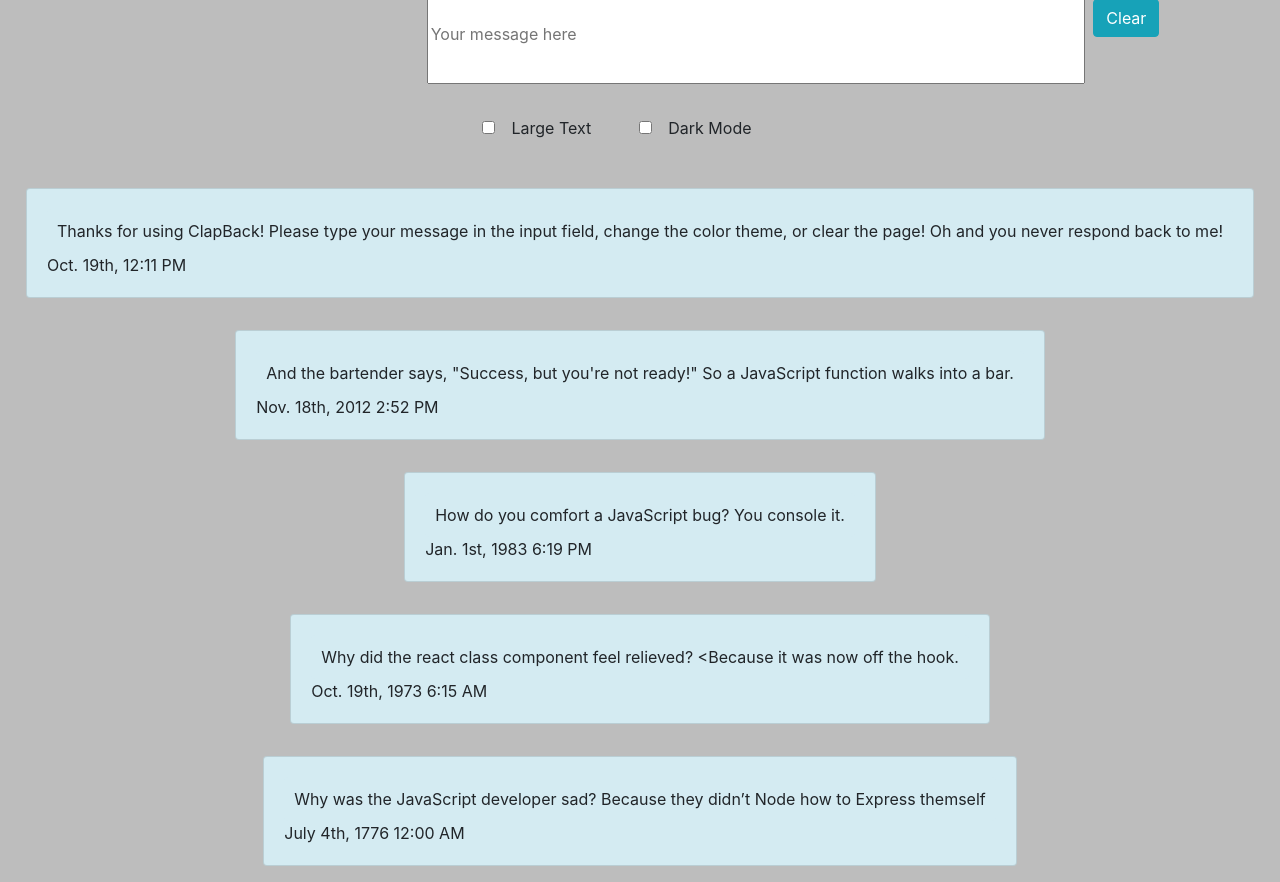
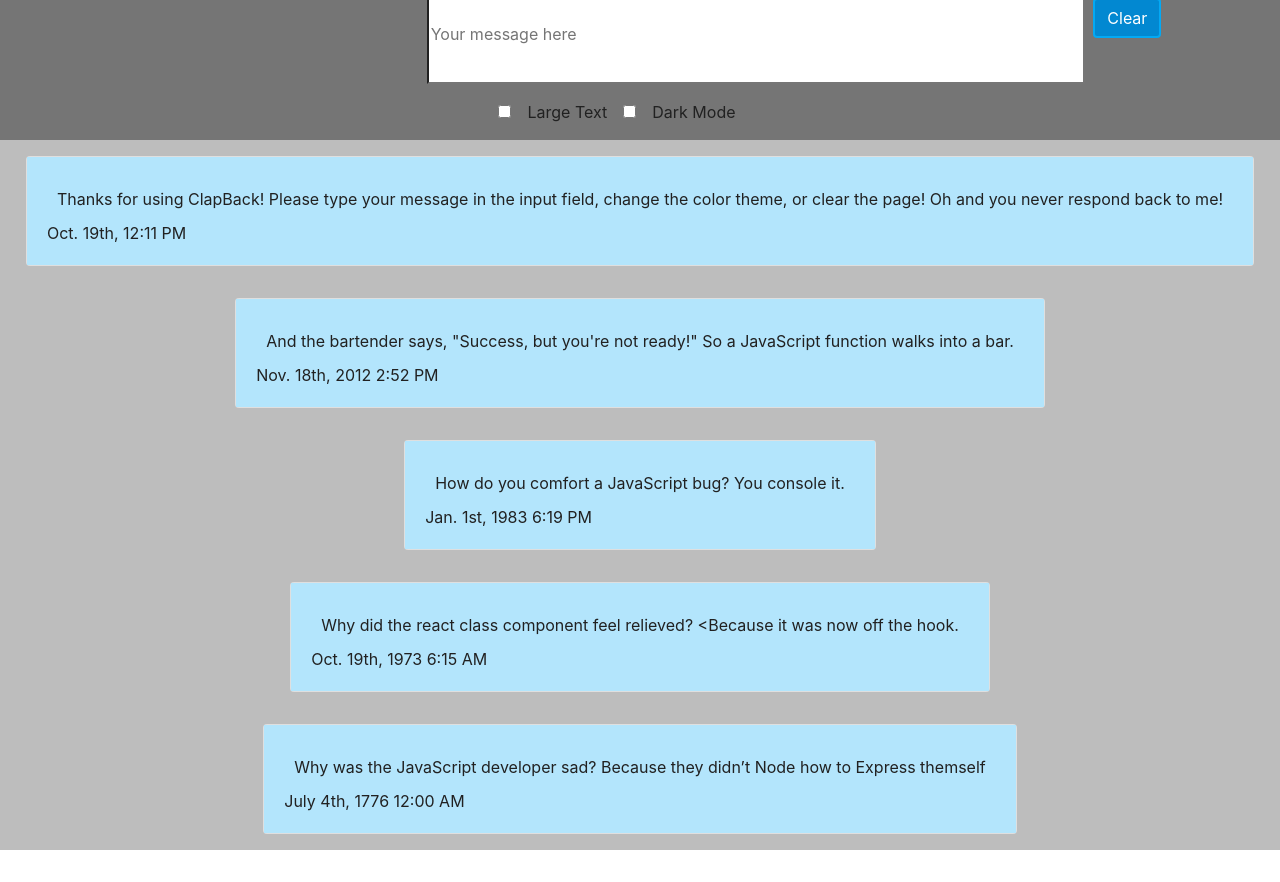
Before and after one commit to nss-evening-cohort-10/chatty-group-project-pond-frogs, a website built with webpack: page src/index.html in a window 1280 px wide. Shown: the part 48-930 px from the top of the page. After the commit the page ends 898 px from the top, so only its background shows below. Built offline with nearby package versions, Linux system fonts and the light colour scheme.

Commit message:
color themes working

```diff
--- a/src/index.html
+++ b/src/index.html
@@ -8,9 +8,9 @@
 </head>
 <body>
 
-<main id="appRoot">
+<main id="appRoot" class="theme-light">
     <div class="app-container">
-        <nav id="navigation" class="theme-light"></nav>
+        <nav id="navigation"></nav>
         <div id="messages-wrapper">
             <div id="message-field"></div>
         </div>
--- a/src/javascripts/components/addMessage/addMessage.scss
+++ b/src/javascripts/components/addMessage/addMessage.scss
@@ -3,8 +3,7 @@
     flex-flow: column-reverse;
     align-items: center;
 
-    #message-bubble {
-        background-color: #d4ebf2;
+    #message-body {
         height: fit-content;
         min-height: 35px;
         width: 40%;
--- a/src/javascripts/components/defaultThemes/defaultThemes.js
+++ b/src/javascripts/components/defaultThemes/defaultThemes.js
@@ -3,7 +3,6 @@ import $ from 'jquery';
 import '../../../styles/themeMaps.scss';
 
 const darkTheme = () => {
-  console.log('clicked button');
   const root = $('#appRoot');
   root.toggleClass('theme-light');
   root.toggleClass('theme-dark');
--- a/src/javascripts/components/defaultThemes/defaultThemes.scss
+++ b/src/javascripts/components/defaultThemes/defaultThemes.scss
@@ -12,7 +12,7 @@ $themes: (
     clearButtonColor: $blue,
     clearButtonBorder: 2px solid $liteBlue,
     messageBubbleTextColor: $blackText,
-    messageBubbleBackground: $liteBlue,
+    messageBubbleBackground: $litePrimary,
     deleteButtonColor: $red,
   ),
 
--- a/src/javascripts/components/displayMessages/displayMessages.scss
+++ b/src/javascripts/components/displayMessages/displayMessages.scss
@@ -4,11 +4,9 @@
   align-items: center;
 
   .card {
-    background-color: #d4ebf2;
     margin: 1em;
 
     .message-body {
-        background-color: #d4ebf2;
         height: fit-content;
         min-height: 35px;
         border-radius: 4px;
--- a/src/javascripts/components/navbar/navbar.scss
+++ b/src/javascripts/components/navbar/navbar.scss
@@ -2,17 +2,16 @@ nav{
     display: flex;
     flex-flow: row wrap;
     width: 100%;
+
     #nav-row-1 {
         width: 100%;
 
         #logo-holder {
             width: 35%;
+        }
 
-    }
         #message-holder {
             width: 65%;
-
-
 
             #message-input {
                 width: 80%;
@@ -22,19 +21,15 @@ nav{
             }
         }
     }
+
     #nav-row-2 {
         width: 100%;
         display: flex;
         justify-content: center;
 
-    .checkboxHolder {
-     margin: 1em;
-    }
         label {
             margin: 1em;
         }
     }
 
-
-
 }
--- a/src/javascripts/main.js
+++ b/src/javascripts/main.js
@@ -8,11 +8,11 @@ import defaultThemes from './components/defaultThemes/defaultThemes';
 import '../styles/main.scss';
 
 const init = () => {
+  navbar.printNavbar();
+  displayMessages.printMessageCards();
   add.addMessage();
+  defaultThemes.changeTheme();
   clear.clearButton();
-  defaultThemes.changeTheme();
-  displayMessages.printMessageCards();
-  navbar.printNavbar();
 };
 
 init();
--- a/src/styles/_colors.scss
+++ b/src/styles/_colors.scss
@@ -7,6 +7,7 @@ $white: #FFFFFF;
 $liteBlue: #03A9F4;
 $blue: #0288D1;
 $blackText: #212121;
+$litePrimary: #B3E5FC;
 
 /*dark*/
 $charcoal: #353535;
--- a/src/styles/main.scss
+++ b/src/styles/main.scss
@@ -1,6 +1,2 @@
 @import "~bootstrap/scss/bootstrap";
 @import './themeMaps';
-
-body {
-  background-color: $liteGray;
-}
--- a/src/styles/themeMaps.scss
+++ b/src/styles/themeMaps.scss
@@ -5,31 +5,30 @@
     background-color: themed('backgroundColor');
   }
 
-  .nav {
+  #navigation {
     @include themify($themes) {
       background-color: themed('navbar');
+    }
 
-    }
     .logo {
       @include themify($themes) {
       color: themed('logoColor')
       }
     }
 
-    .button {
+    button {
 
       @include themify($themes) {
         border: themed('clearButtonBorder');
         color: themed('clearButtonTextColor');
-        border-color: themed('clearButtonBorder');
         background-color: themed('clearButtonColor');
       }
     }
-    .message-input  {
+    #message-input  {
       @include themify($themes) {
       background-color: themed('inputField');
-      color: themed('inputFieldTextColor')
-     }
+      color: themed('inputFieldTextColor');
+      }
     }
 
     .checkboxHolder {
@@ -39,16 +38,24 @@
     }
   }
 
-  .card {
+  .card-body {
     @include themify($themes) {
     color: themed('messageBubbleTextColor');
     background-color: themed('messageBubbleBackground');
 
-    .button {
+    .message-body {
+      @include themify($themes) {
+      color: themed('messageBubbleTextColor');
+      background-color: themed('messageBubbleBackground');
+      }
+    }
+
+    .delete-button {
       @include themify($themes) {
       color: themed('deleteButtonColor');
+        }
       }
     }
-  }
-}
+  };
+
 };
```
Lines whose indentation alone changed are shown as unchanged.
